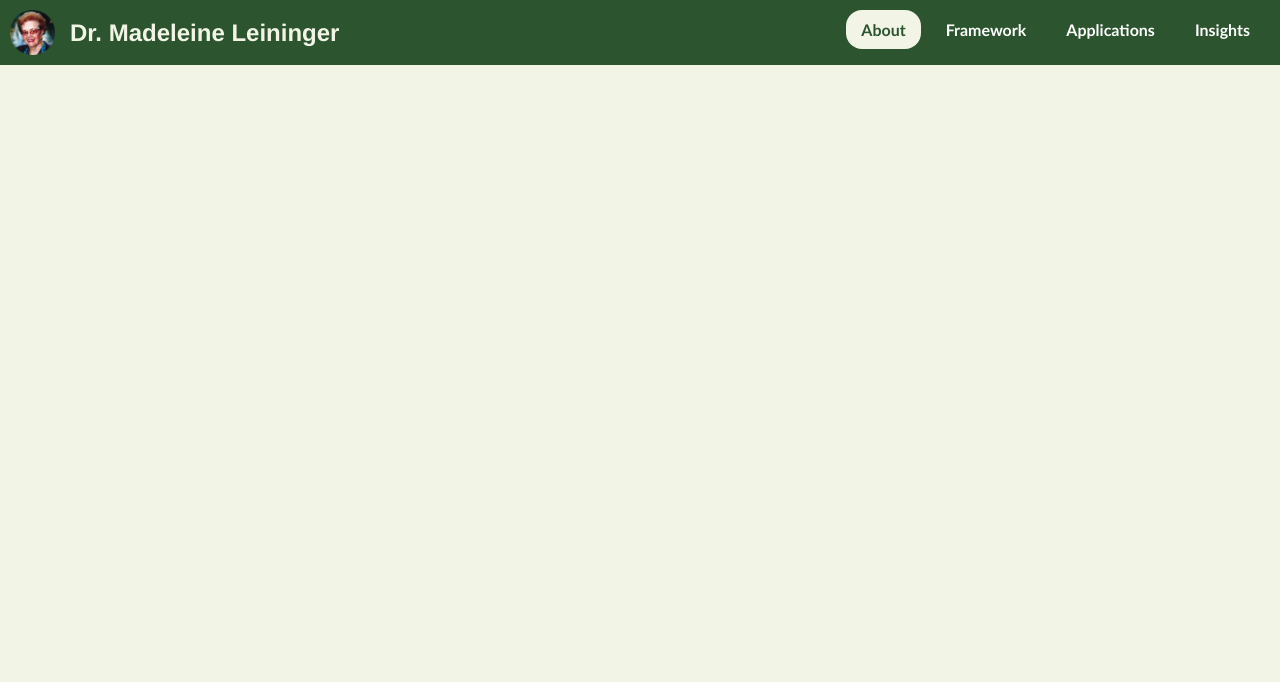
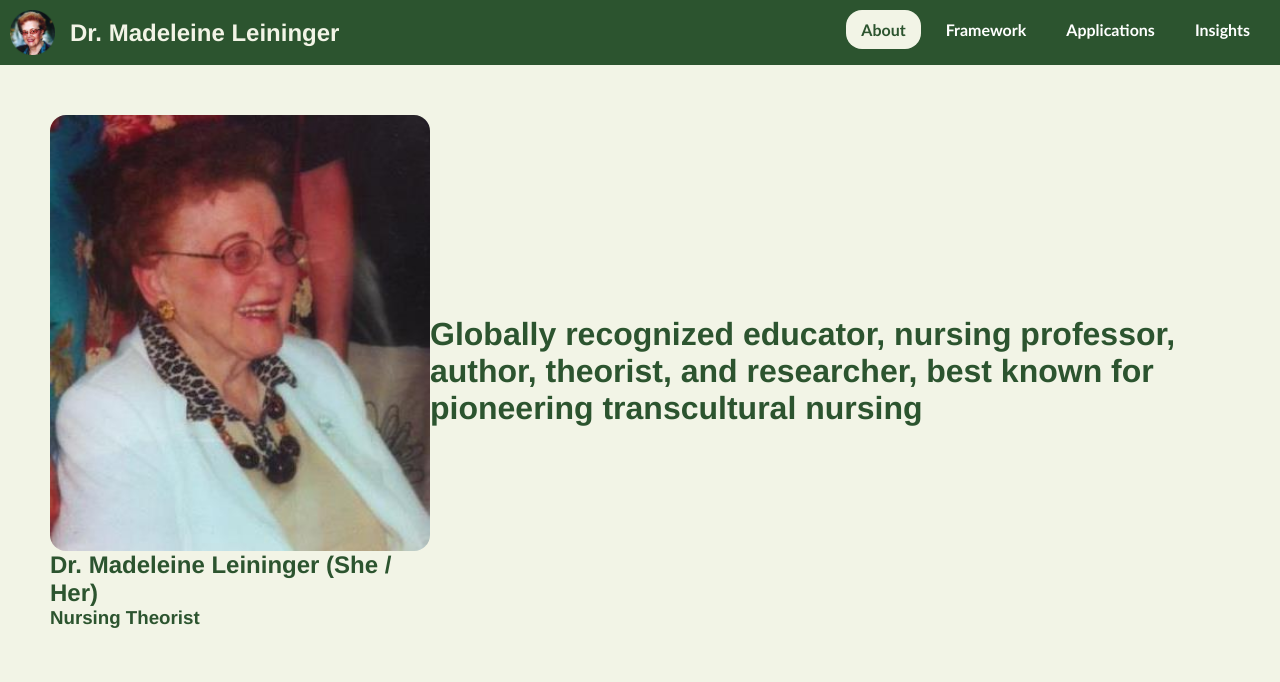
Before and after one commit to Mooyi07/BSN4A, a plain HTML site: page about.html in a window 1280 px wide. Drawn offline with Linux system fonts and the light colour scheme.

Commit message:
Initial launch of the main divs of the about page

```diff
--- a/about.html
+++ b/about.html
@@ -24,7 +24,18 @@
         </div>
     </nav>
     <main>
-
+        <div class="row">
+            <div>
+                <div class="info-details">
+                    <img src="assets/images/Leininger.jpg" alt="Dr. Madeleine Leininger">
+                    <h2>Dr. Madeleine Leininger (She / Her)</h2>
+                    <h3>Nursing Theorist</h2>
+                </div>
+                <div class="background">
+                    <h1>Globally recognized educator, nursing professor, author, theorist, and researcher, best known for pioneering transcultural nursing</h1>
+                </div>
+            </div>
+        </div>
     </main>
 </body>
 </html>
--- a/assets/css/about_styles.css
+++ b/assets/css/about_styles.css
@@ -7,6 +7,7 @@ body {
     width: 100%;
     height: 100vh;
     display: flex;
+    flex-direction: column;
 }
 
 nav {
@@ -75,4 +76,33 @@ a {
 
 main {
     background-color: #f2f4e6;
+    display: flex;
 }
+
+.row {
+    display: flex;
+    width: 100%;
+    padding: 50px
+}
+
+.row div {
+    display: flex;
+    font-family: 'Franklin Gothic Medium', 'Arial Narrow', Arial, sans-serif;
+    color:#2c542f;
+}
+
+.info-details {
+    display: flex;
+    flex-direction: column;
+    width: 50%;
+}
+.info-details img {
+    width: 380px;
+    border-radius: 1em;
+}
+
+.background {
+    display: flex;
+    align-self: center;
+    justify-content: center;
+}
```
Also changed, not shown: assets/images/Leininger.jpg (added).
